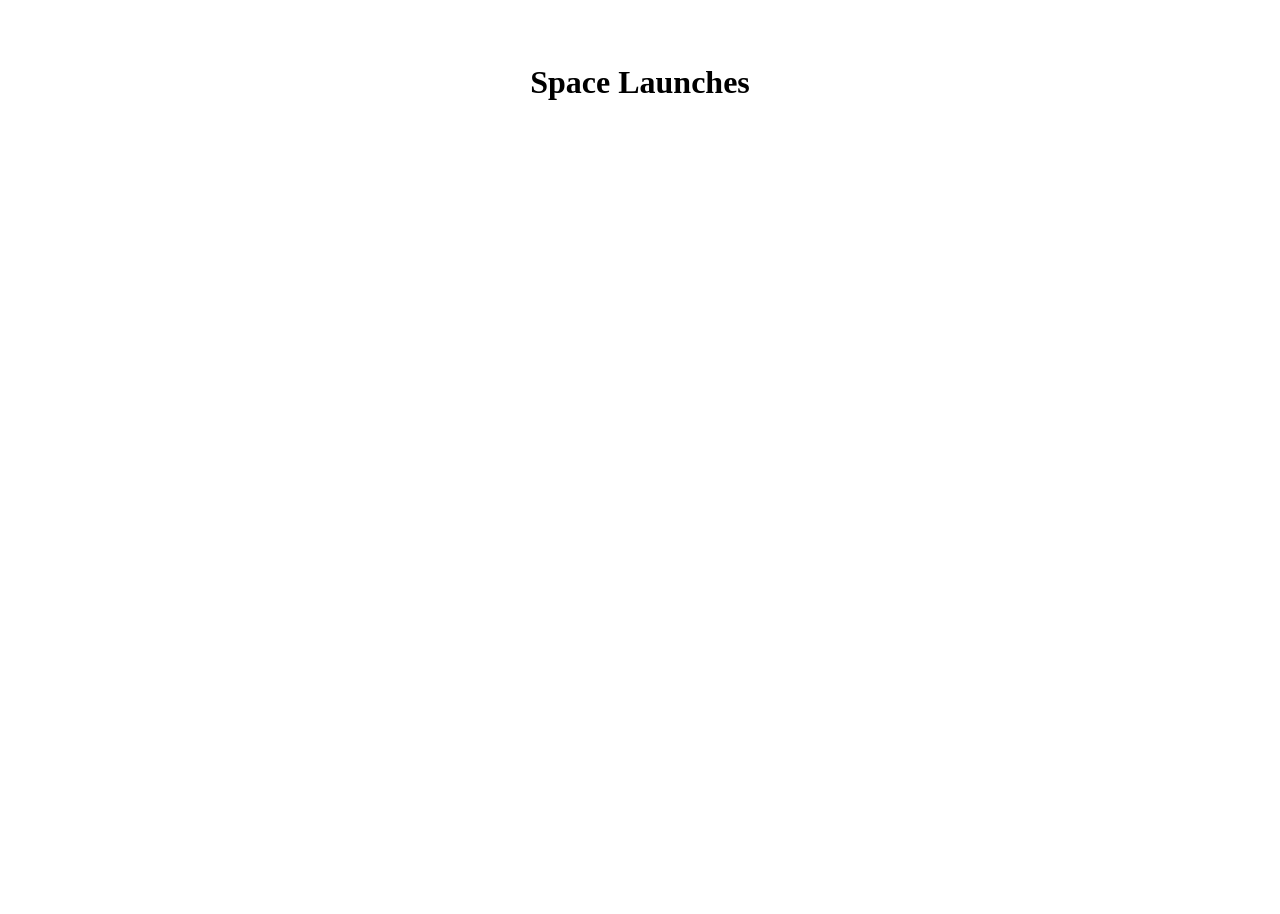
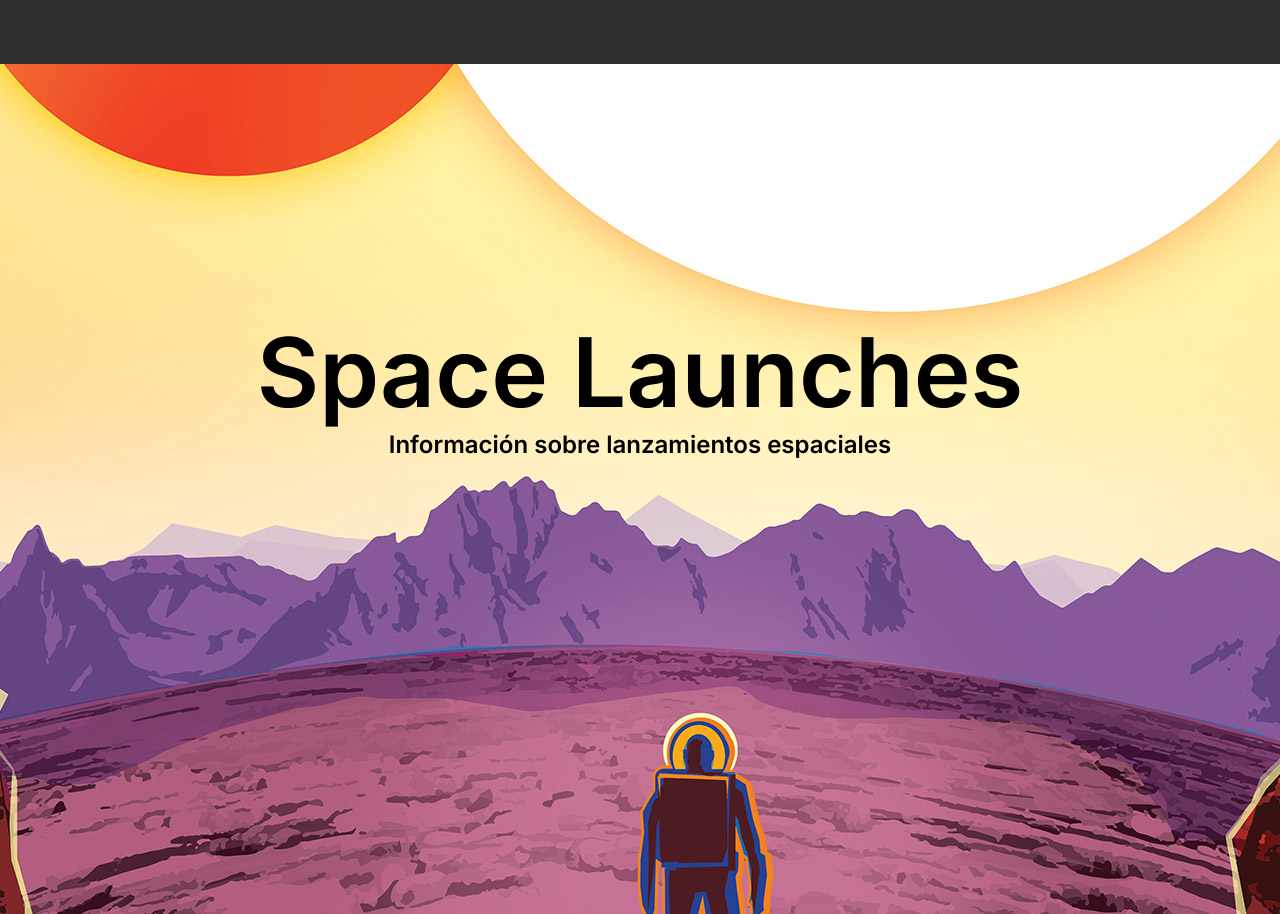
Before and after one commit to cristianireyes/space-launches, a plain HTML site: page index.html in a window 1280 px wide. Before the commit the page ends 800 px from the top, so only its background shows below. Drawn offline with Linux system fonts and the light colour scheme.

Commit message:
add page cover

```diff
--- a/index.html
+++ b/index.html
@@ -5,12 +5,29 @@
     <meta http-equiv="X-UA-Compatible" content="IE=edge" />
     <meta name="viewport" content="width=device-width, initial-scale=1.0" />
     <link rel="stylesheet" href="styles/globals.css" />
+    <link rel="preconnect" href="https://fonts.googleapis.com" />
+    <link rel="preconnect" href="https://fonts.gstatic.com" crossorigin />
+    <link
+      href="https://fonts.googleapis.com/css2?family=Inter:wght@600&display=swap"
+      rel="stylesheet"
+    />
+    <link
+      rel="stylesheet"
+      href="https://cdnjs.cloudflare.com/ajax/libs/font-awesome/6.2.0/css/all.css%22%3E"
+    />
+
     <title>Space Launches</title>
   </head>
 
   <body>
     <main>
-      <h1 class="title">Space Launches</h1>
+      <section class="page-cover">
+        <h1 class="title">
+          Space Launches<span class="sub-title"
+            >Información sobre lanzamientos espaciales</span
+          >
+        </h1>
+      </section>
     </main>
   </body>
 </html>
--- a/styles/globals.css
+++ b/styles/globals.css
@@ -2,12 +2,14 @@
   box-sizing: border-box;
   padding: 0;
   margin: 0;
+  min-width: 600px;
 }
 
 html,
 body {
   max-width: 100vw;
   overflow-x: hidden;
+  background-color: #303030;
 }
 
 main {
@@ -19,3 +21,29 @@ main {
   padding: 4rem;
   flex-grow: 1;
 }
+
+.page-cover {
+  background-image: url(../assets/space.jpg);
+  display: flex;
+  flex-direction: column;
+  position: relative;
+  padding-top: 90px;
+  width: 1920px;
+  height: 850px;
+  background-repeat: no-repeat;
+}
+
+.title {
+  text-align: center;
+  font-size: 96px;
+  padding: 160px;
+  font-family: 'Inter', sans-serif;
+}
+
+.sub-title {
+  text-align: center;
+  font-size: 24px;
+  font-family: 'Inter', sans-serif;
+  display: flex;
+  flex-direction: column;
+}
```
Also changed, not shown: assets/space.jpg (added).
